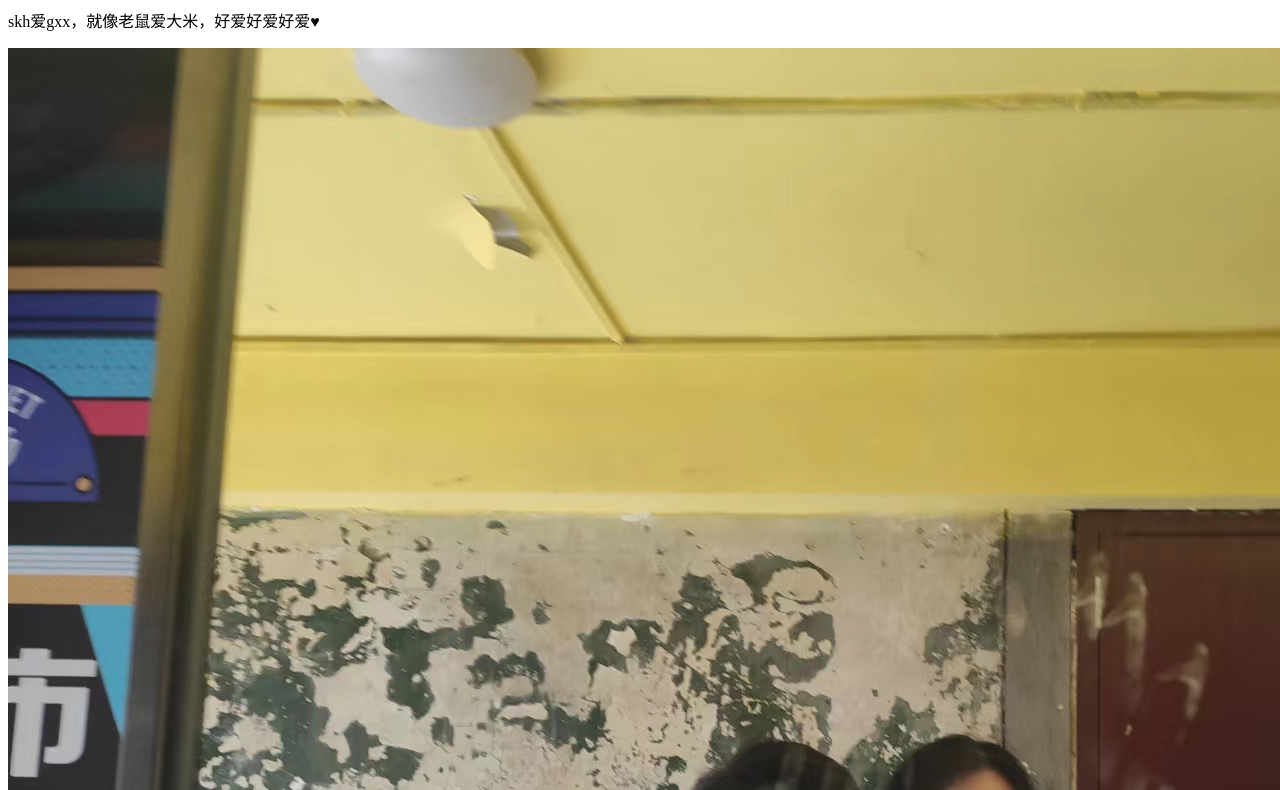
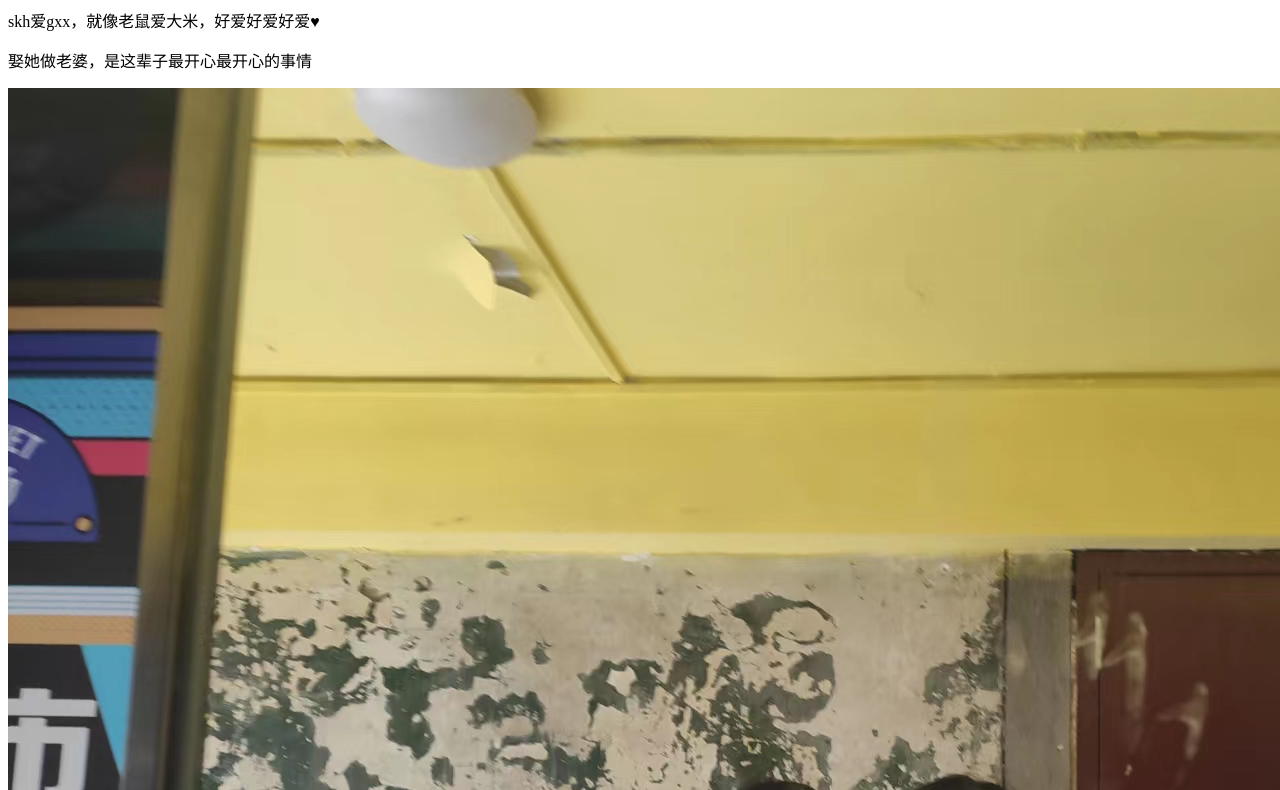
Before and after one commit to lovegit2022/lovegit2022.github.io, a plain HTML site: page index.html in a window 1280 px wide. Shown: the part 81-871 px from the top of the page. Drawn offline with Linux system fonts and the light colour scheme.

Commit message:
Update index.html

```diff
--- a/index.html
+++ b/index.html
@@ -18,6 +18,8 @@
 
     <p>skh爱gxx，就像老鼠爱大米，好爱好爱好爱♥</p>
 
+    <p>娶她做老婆，是这辈子最开心最开心的事情</p>
+
     <img src="lovexx.jpg">
 
 </body>
```
